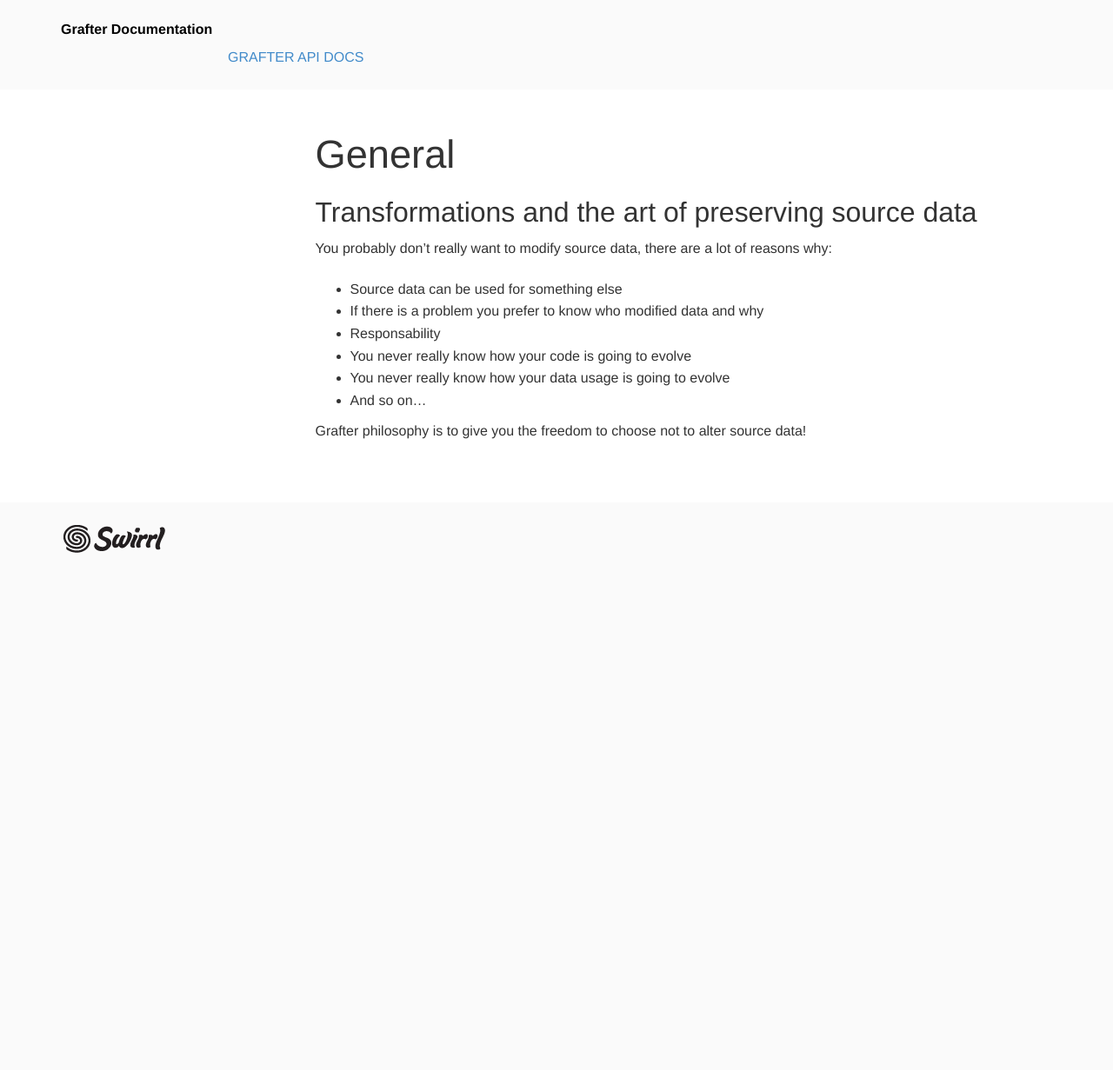
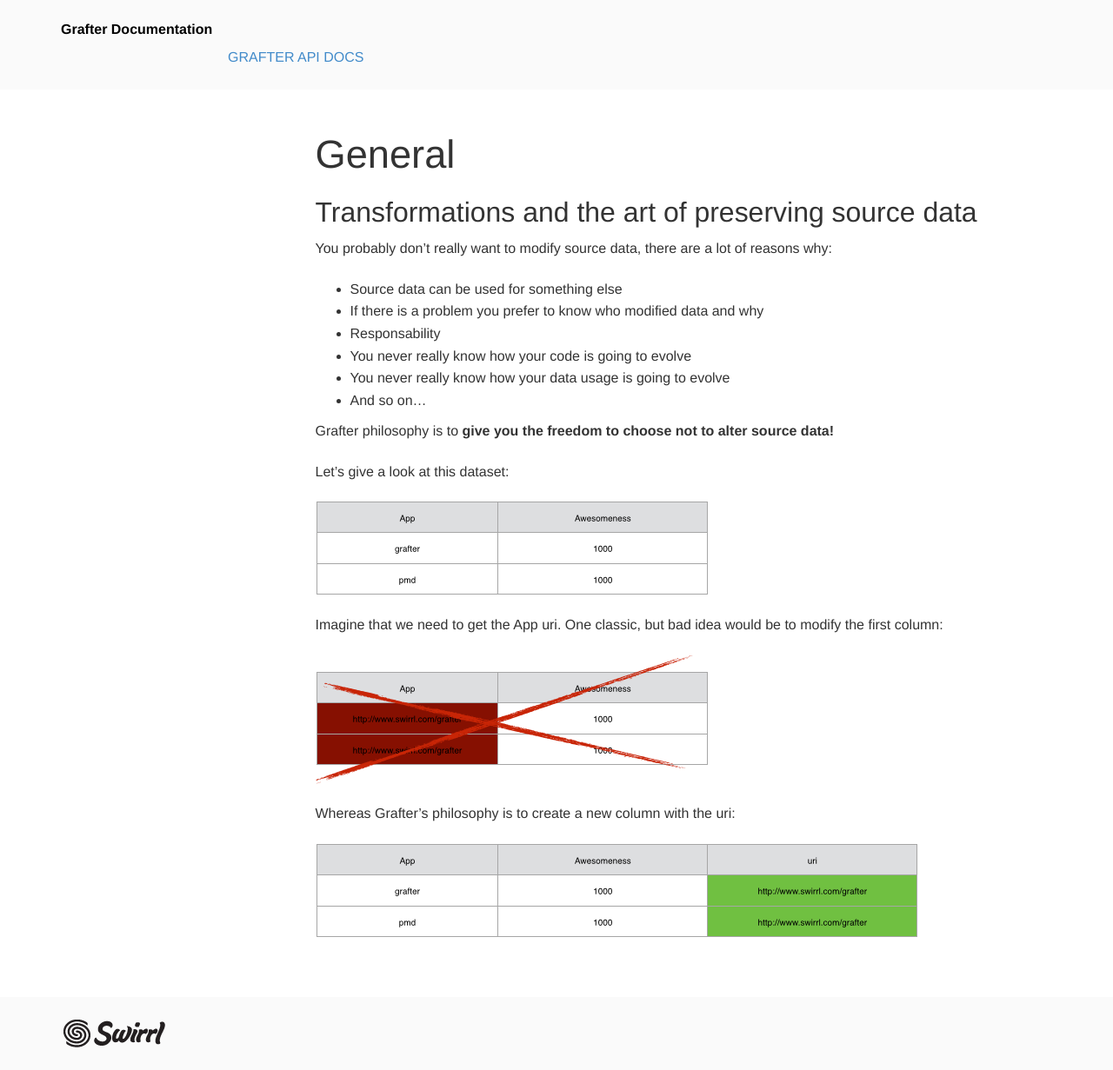
Before and after one commit to Swirrl/grafter-docs, a Jekyll site: the page built from _howto/101_transformations.md, in a window 1280 px wide. Shown: the whole page at 87% size. Built offline with Jekyll 4.4.1, drawn with Linux system fonts in a browser that asks for light colours; before the commit the page ends 900 px from its top, so only the background shows below that.

Commit message:
cleaned transformation => + screenshots

```diff
--- a/_howto/101_transformations.md
+++ b/_howto/101_transformations.md
@@ -16,4 +16,16 @@
 - You never really know how your data usage is going to evolve
 - And so on...
 
-Grafter philosophy is to give you the freedom to choose not to alter source data!
+Grafter philosophy is to **give you the freedom to choose not to alter source data!**
+
+Let's give a look at this dataset:
+
+![transformations](/assets/101_tranformation_1.png)
+
+Imagine that we need to get the App uri. One classic, but bad idea would be to modify the first column:
+
+![transformations](/assets/101_tranformation_2.png)
+
+Whereas Grafter's philosophy is to create a new column with the uri:
+
+![transformations](/assets/101_tranformation_3.png)
```
Also changed, not shown: assets/101_tranformation_1.png (added), assets/101_tranformation_2.png (added), assets/101_tranformation_3.png (added).
